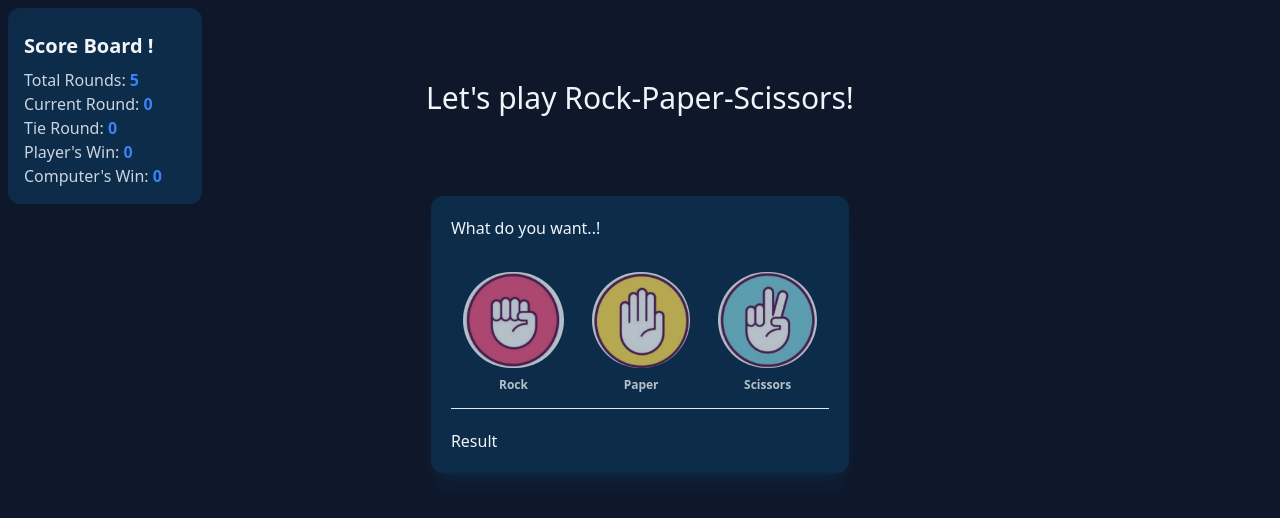
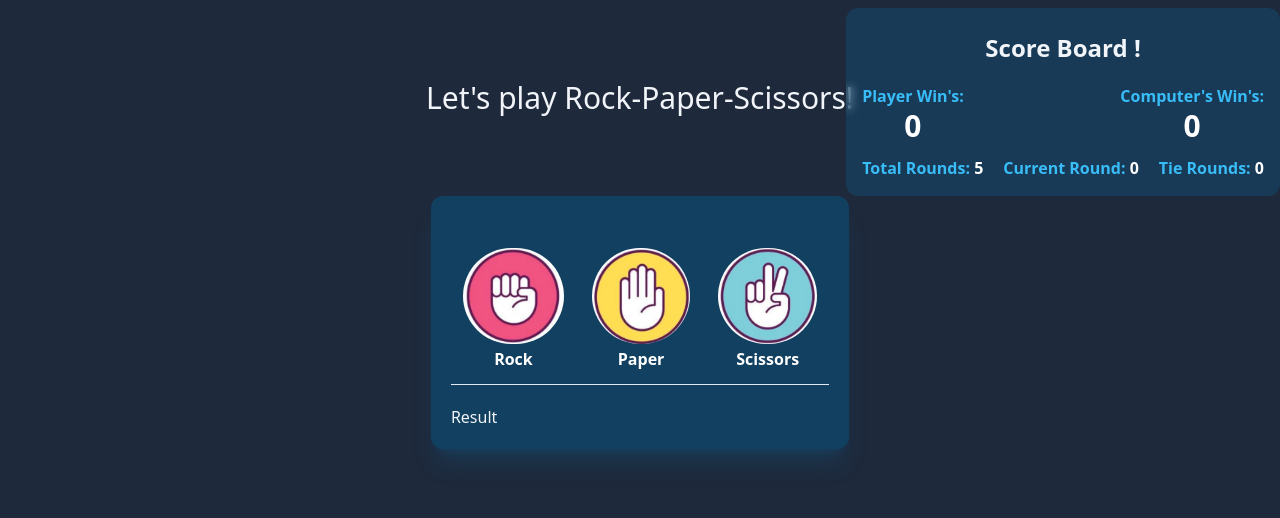
Before and after one commit to Staller-projects/RockPaperScissors, a plain HTML site: page index.html in a window 1280 px wide. Drawn offline with nearby package versions, Linux system fonts and the light colour scheme.

Commit message:
optimize the UI

```diff
--- a/index.html
+++ b/index.html
@@ -6,25 +6,44 @@
     <script src="https://cdn.tailwindcss.com"></script>
     <title>Rock Paper Scissors</title>
 </head>
-<body class="bg-slate-900">
+<body class="bg-slate-800">
 
-    <h1 class="text-3xl text-slate-100 text-center py-20">Let's play Rock-Paper-Scissors!</h1>
+    <h1 class="lg:text-3xl sm:text-xl text-xl text-slate-100 text-center py-20">Let's play Rock-Paper-Scissors!</h1>
 
+    <div class="">
+        <div class="lg:top-0 lg:right-0 lg:fixed bg-sky-600/20 backdrop-blur-sm  w-fit container mx-auto m-2 p-4 rounded-xl">
+            <h1 class="text-xl lg:text-2xl md:text-xl text-center text-slate-100 font-bold py-2 ">Score Board !</h1>
+            <div class="mx-auto text-nowrap w-full mx-auto">
+                <div class="flex justify-between w-full py-3">
+                    <p class="text-sky-400 font-bold text-base flex flex-col justify-center">Player Win's: <span id="playerWinCount" class="font-bold text-white text-center text-3xl"></span></p>
+                    <p class="text-sky-400 font-bold text-base flex flex-col justify-center">Computer's Win's: <span id="computerWinCount" class="font-bold text-white text-center text-3xl"></span></p>
+                </div>
+                <div class="flex justify-between space-x-5">
+                    <p class="text-sky-400 font-bold text-base">Total Rounds: <span class="font-bold text-white">5</span></p>
+                    <p class="text-sky-400 font-bold text-base">Current Round: <span id="currentRound" class="font-bold text-white">5</span></p>
+                    <p class="text-sky-400 font-bold text-base">Tie Rounds: <span id="tieRound" class="font-bold text-white"></span></p>
+                </div>
+            </div>
+        </div>
 
-    <div class="choiceButtonGroup w-fit bg-sky-600/20 backdrop-blur-sm container d-flex justify-center mx-auto p-5  rounded-xl shadow-xl shadow-sky-600/10">
-        <p class="text-slate-100"> What do you want..!</p>
-        <div class="my-5 border-b-[1px] border-slate-200">
-            <button class="text-lg rounded-full m-3 opacity-70" id="RockButton" onclick="getPlayerChoice('Rock')">
-                <img class="h-24 rounded-full" src="./Rock.png" alt="Rock img">
-                <span class="text-xs font-bold text-white">Rock</span>
+        <div class="choiceButtonGroup w-fit bg-sky-800/50 backdrop-blur-sm container d-flex justify-center mx-auto p-5  rounded-xl shadow-xl shadow-sky-600/15 ">
+            <div class="">
+                <div class="">
+                    <!-- <p class="text-slate-100 text-base"> What will you choose..!</p> -->
+                </div>
+            </div>
+            <div class="container my-5 border-b-[1px] border-slate-200 justify-center ">
+                <button class="text-lg rounded-full m-3" id="RockButton" onclick="getPlayerChoice('Rock')">
+                    <img class=" h-24 rounded-full" src="./Rock.png" alt="Rock img">
+                    <span class="text-base font-bold text-white">Rock</span>
                 </button>
-            <button class=" text-lg rounded-full m-3 opacity-70" id="PaperButton" onclick="getPlayerChoice('Paper')">
+                <button class=" text-lg rounded-full m-3" id="PaperButton" onclick="getPlayerChoice('Paper')">
                     <img class="h-24 rounded-full" src="./Paper.png" alt="Paper img">
-                <span class="text-xs font-bold text-white">Paper</span>
+                    <span class="text-base font-bold text-white">Paper</span>
                 </button>
-            <button class=" text-lg rounded-full m-3 opacity-70" id="ScissorsButton" onclick="getPlayerChoice('Scissors')">
+                <button class=" text-lg rounded-full m-3" id="ScissorsButton" onclick="getPlayerChoice('Scissors')">
                     <img class="h-24 rounded-full" src="./Scissors.png" alt="Scissors img">
-                <span class="text-xs font-bold text-white">Scissors</span>
+                    <span class="text-base font-bold text-white">Scissors</span>
                 </button>
             </div>
             <div class="">
@@ -33,21 +52,13 @@
                 <p class="text-blue-400" id="computerChoice"></p>
                 <p class="text-slate-100 text-2xl font-bold text-center" id="resultText"></p>
             </div>
-        <!-- <div class="d-flex ">
-            <button class=" bg-sky-500 text-base py-1 px-4 rounded m-3" id="playButton">Play Round</button>
-        </div> -->
+        </div>
+
     </div>
 
 
-    <div class="top-0 left-0 fixed bg-sky-600/20 backdrop-blur-sm w-fit m-2 p-4 pr-10 rounded-xl">
-        <h1 class="text-xl text-slate-100 font-bold py-2 ">Score Board !</h1>
-        <p class="text-slate-300">Total Rounds: <span class="font-bold text-blue-500">5</span></p>
-        <p class="text-slate-300">Current Round: <span id="currentRound" class="font-bold text-blue-500">5</span></p>
-        <p class="text-slate-300">Tie Round: <span id="tieRound" class="font-bold text-blue-500"></span></p>
-        <p class="text-slate-300">Player's Win: <span id="playerWinCount" class="font-bold text-blue-500"></span></p>
-        <p class="text-slate-300">Computer's Win: <span id="computerWinCount" class="font-bold text-blue-500"></span></p>
 
-    </div>
+
 
 
 
--- a/logic1.js
+++ b/logic1.js
@@ -16,14 +16,15 @@ let tieRoundCount = 0;
 let playerWinCount = 0;
 let computerWinCount = 0;
 
-document.getElementById('currentRound').innerText = currentRound;
+let playerChoiceElement = document.getElementById('playerChoice');
+let computerChoiceElement = document.getElementById('computerChoice');
+let resultTextElement =  document.getElementById('resultText');
+
+let currentRoundElement = document.getElementById('currentRound').innerText = currentRound;
 document.getElementById('playerWinCount').innerText = playerWinCount;
 document.getElementById('computerWinCount').innerText = computerWinCount;
 document.getElementById('tieRound').innerText = tieRoundCount;
 
-let playerChoiceElement = document.getElementById('playerChoice');
-let computerChoiceElement = document.getElementById('computerChoice');
-let resultTextElement =  document.getElementById('resultText');
 
 
 const getComputerChoice = () => {
@@ -35,10 +36,10 @@ const getPlayerChoice = (choice) => {
 
 
     setTimeout(() => {
-        document.getElementById(`${choice}Button`).classList.toggle("opacity-70");
-    }, 1000)
+        document.getElementById(`${choice}Button`).classList.toggle("opacity-50");
+    }, 700)
 
-    document.getElementById(`${choice}Button`).classList.toggle("opacity-70");
+    document.getElementById(`${choice}Button`).classList.toggle("opacity-50");
 
     triggerRound();
 }
@@ -128,7 +129,7 @@ function resetGame() {
 }
 
 function updateScore(currentRound, playerWinCount, computerWinCount, tieRoundCount) {
-    document.getElementById('currentRound').innerText = currentRound;
+    currentRoundElement.innerText = currentRound;
     document.getElementById('playerWinCount').innerText = playerWinCount;
     document.getElementById('computerWinCount').innerText = computerWinCount;
     document.getElementById('tieRound').innerText = tieRoundCount;
@@ -136,6 +137,4 @@ function updateScore(currentRound, playerWinCount, computerWinCount, tieRoundCou
 
 function triggerRound() {
     playRound(playerChoice, getComputerChoice());
-
-
 }
```
Lines whose indentation alone changed are shown as unchanged.
